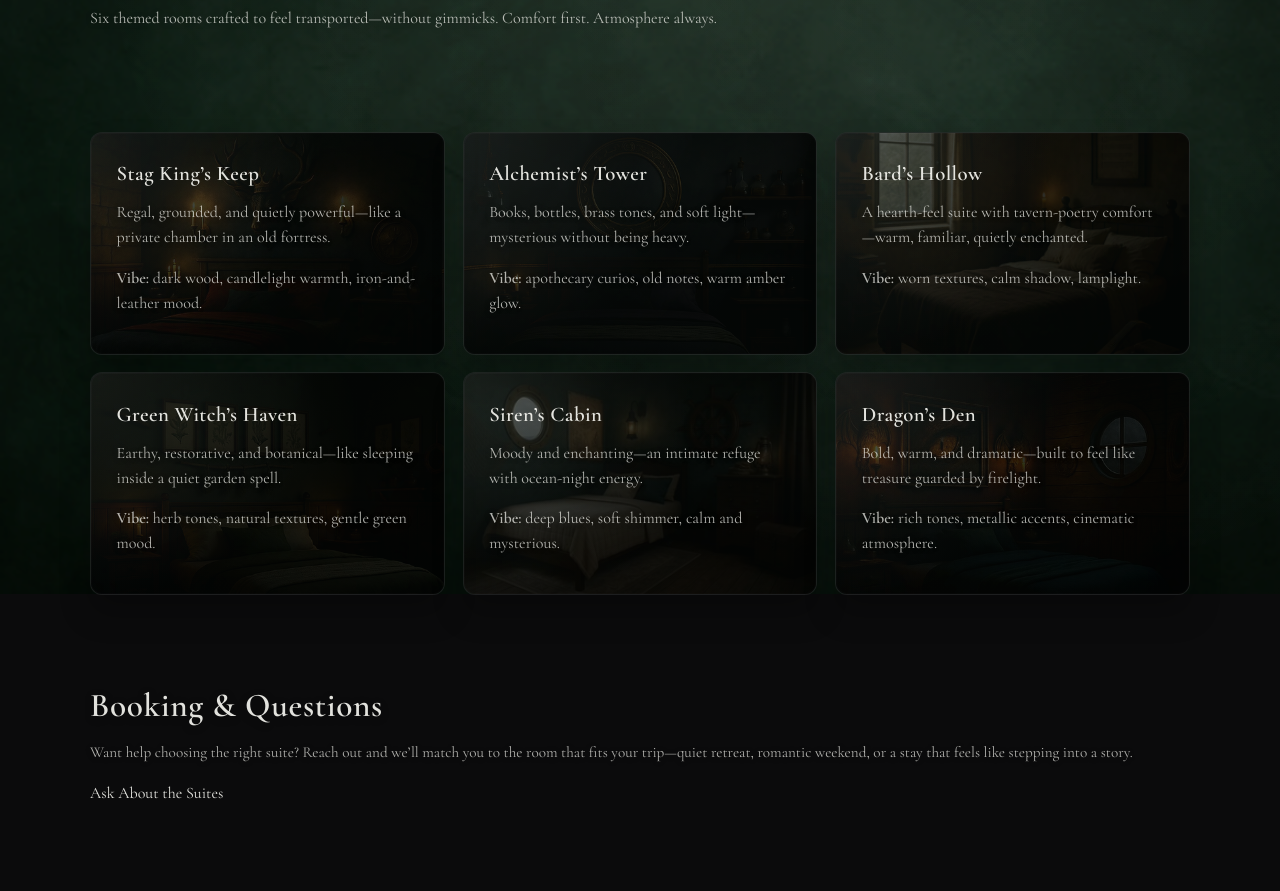
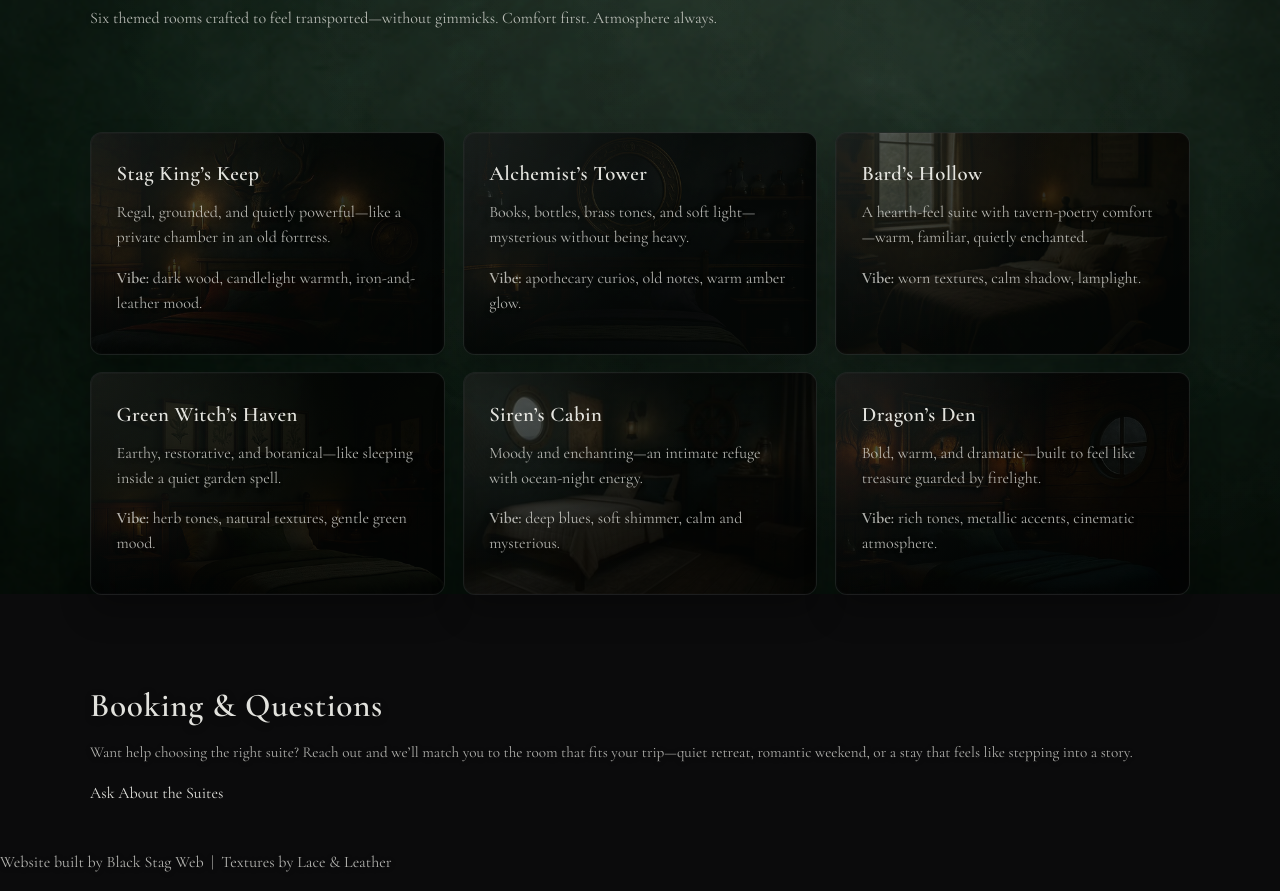
Before and after one commit to theblackstaginn/black-stag-inn, a plain HTML site: page suites.html in a window 1280 px wide. Shown: the part 206-1097 px from the top of the page. Before the commit the page ends 1056 px from the top, so only its background shows below. Drawn offline with nearby package versions, Linux system fonts and the light colour scheme.

Commit message:
Update suites.html

```diff
--- a/suites.html
+++ b/suites.html
@@ -105,6 +105,14 @@
     </section>
 
   </main>
-
+<footer class="site-footer">
+  <p>
+    Website built by
+    <a href="https://blackstagweb.com" target="_blank" rel="noopener">Black Stag Web</a>
+    &nbsp;|&nbsp;
+    Textures by
+    <a href="https://laceLeatherarcane.com" target="_blank" rel="noopener">Lace &amp; Leather</a>
+  </p>
+</footer>
 </body>
 </html>
```
